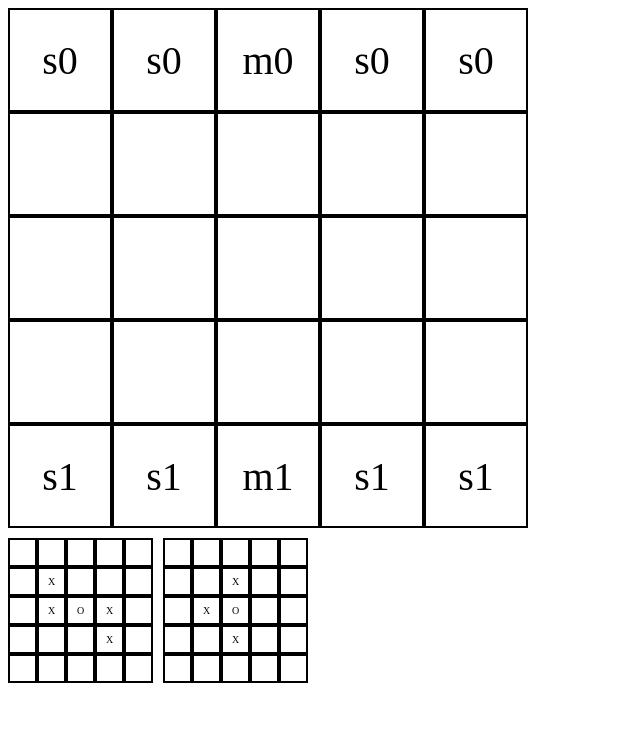
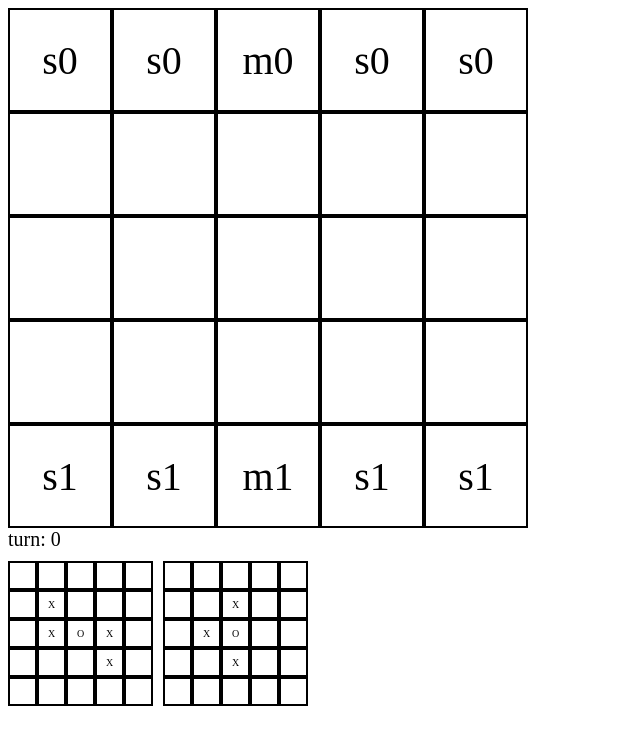
Before and after one commit to mohamedimrane/onitama-react, a React (Vite) app: page / in a window 1280 px wide. Shown: the top 744 px of the page, without its empty margins (0-640 px from the left). Built offline with nearby package versions, Linux system fonts and the light colour scheme.

Commit message:
feat: :sparkles: Adds a turn display for debugging purposes

```diff
--- a/src/App.css
+++ b/src/App.css
@@ -0,0 +1,3 @@
+.turn-text {
+  font-size: 20px;
+}
--- a/src/App.tsx
+++ b/src/App.tsx
@@ -21,6 +21,7 @@ function App() {
   return (
     <>
       <Board board={board} />
+      <div className="turn-text" onClick={() => nextTurn(turn, setTurn)}>turn: {turn}</div>
       <CardShower cards={cards} turn={turn} />
     </>
   )
```
